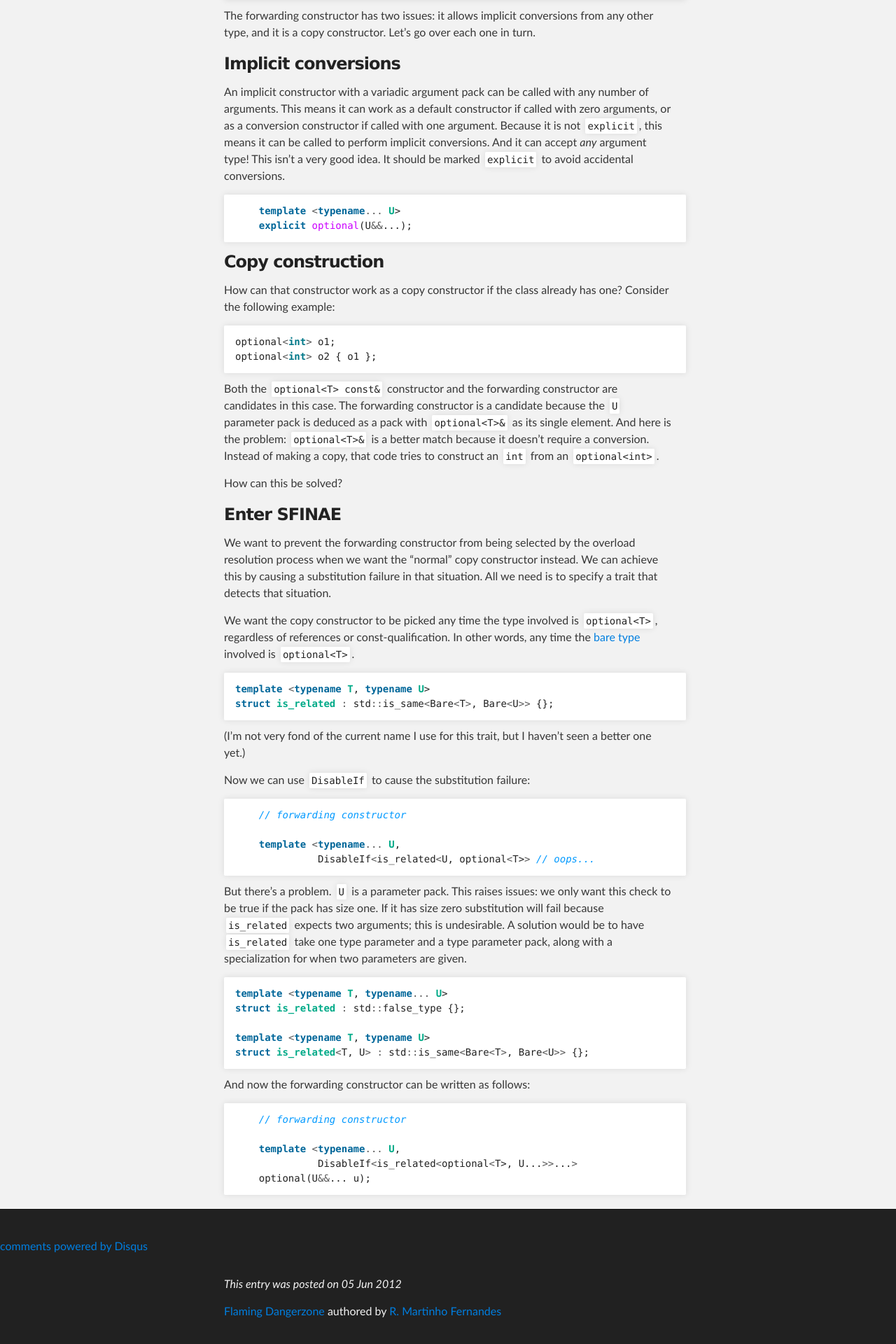
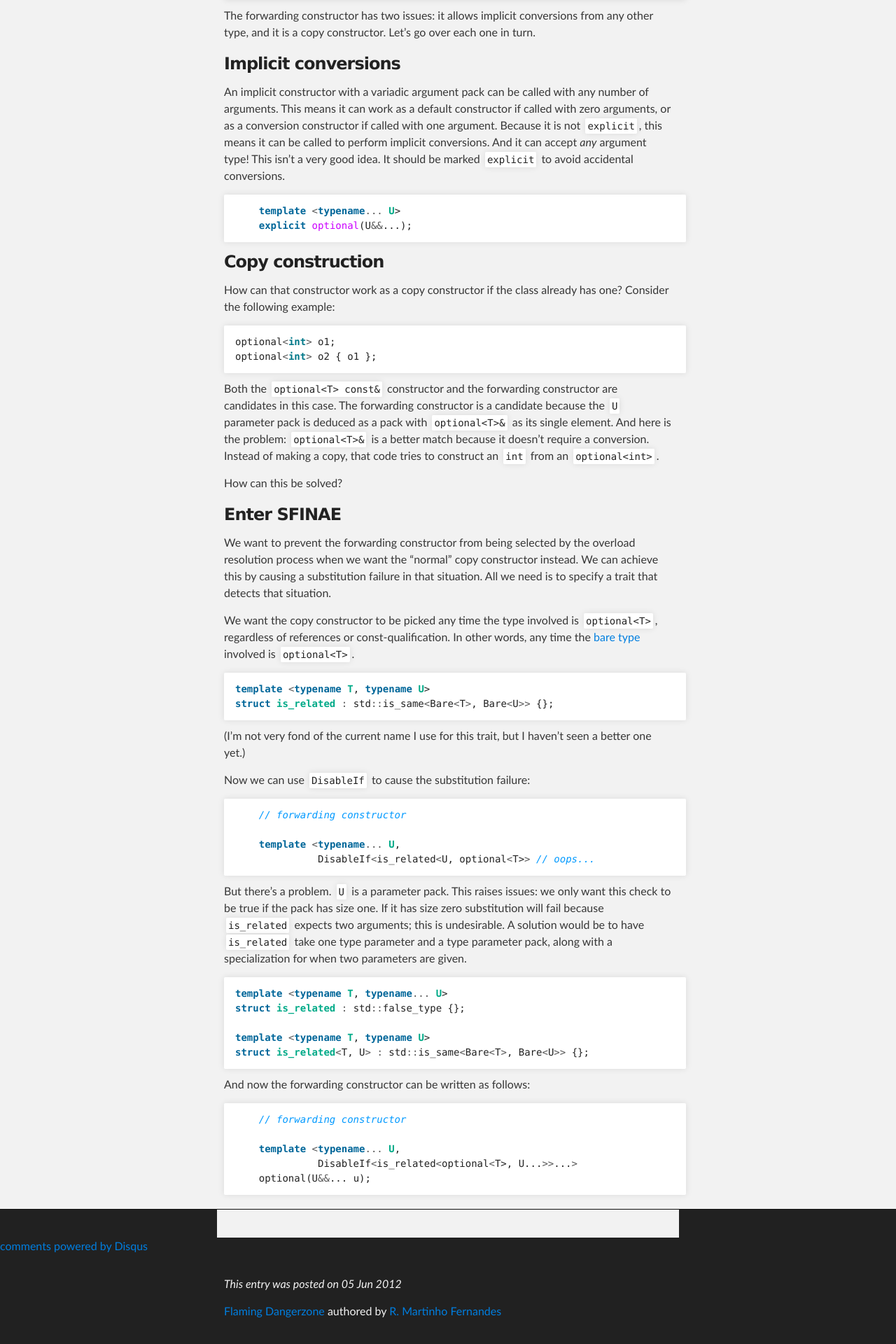
Before and after one commit to rmartinho/flamingdangerzone, a Jekyll site: the page built from _posts/2012-06-05-is_related.markdown, in a window 1280 px wide. Shown: the part 861-2781 px from the top of the page at 70% size. Built offline with Jekyll 4.4.1, drawn with Linux system fonts in a browser that asks for light colours; comment, search, counter and statistics services are not loaded.

Commit message:
Testing Disqus

```diff
--- a/stylesheets/stylesheet.css
+++ b/stylesheets/stylesheet.css
@@ -287,6 +287,7 @@ Full-Width Styles
   max-width: 640px;
   padding: 20px 10px;
   margin: 0 auto;
+  background: #F2F2F2;
 }
 
 .inner {
```
